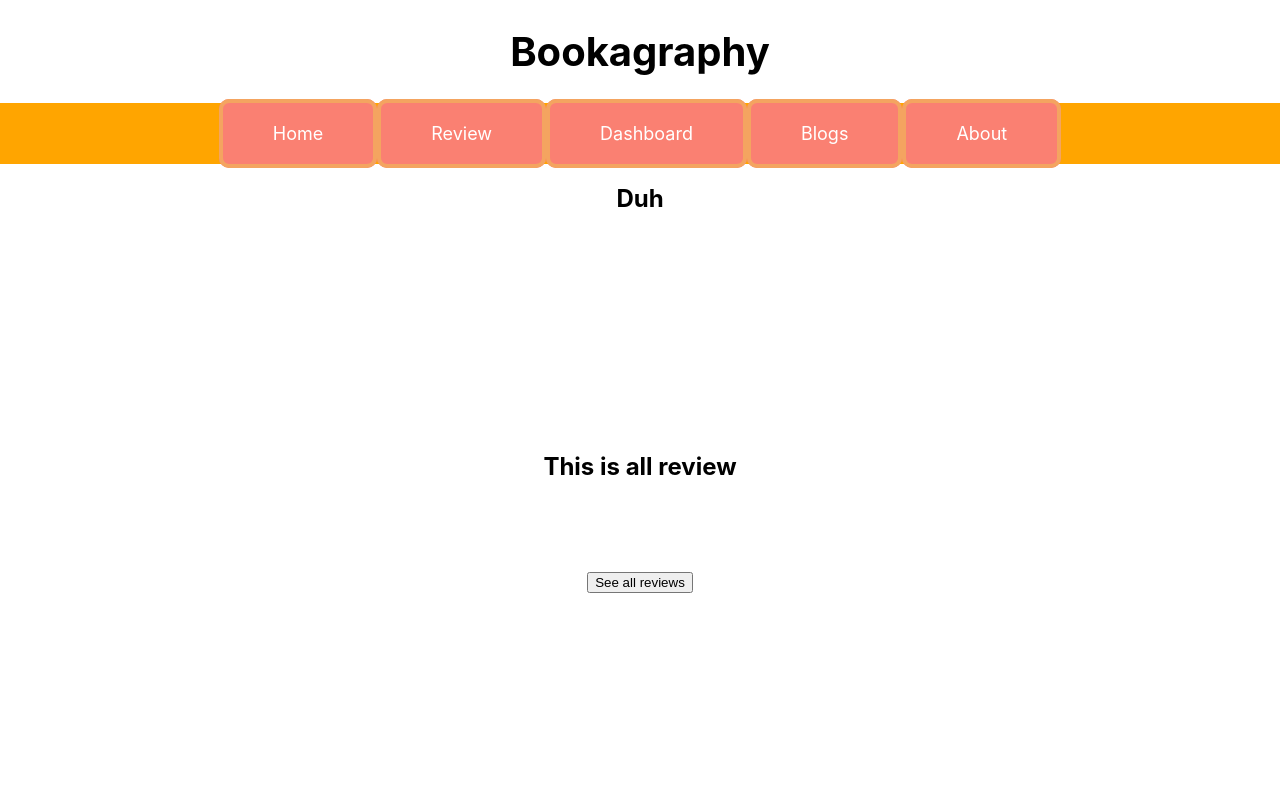
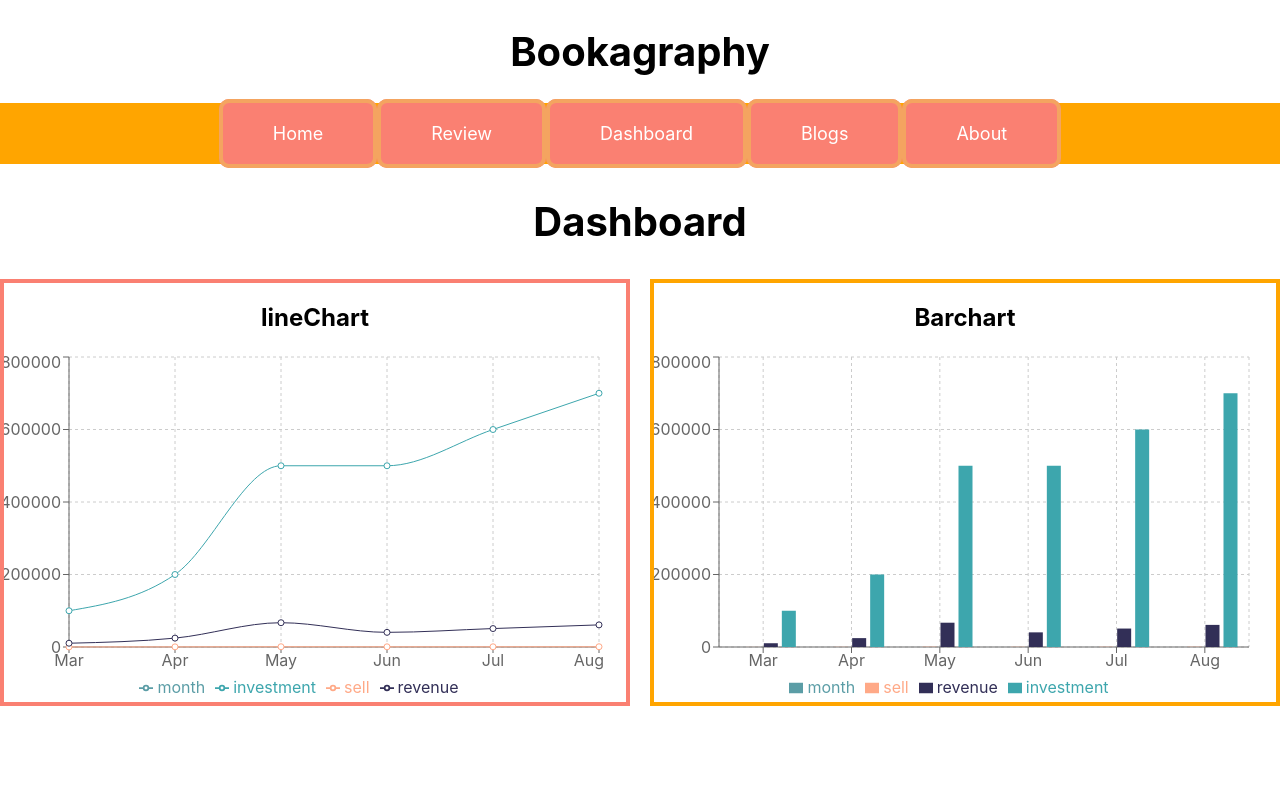
Before and after one commit to Ohi20/PH-9th-Assignment, a React (Create React App) app: page /dashboard in a window 1280 px wide. Shown: the top 800 px of the page. Built offline with nearby package versions, Linux system fonts and the light colour scheme.

Commit message:
dashboard created

```diff
--- a/package.json
+++ b/package.json
@@ -10,6 +10,7 @@
     "react-dom": "^18.0.0",
     "react-router-dom": "^6.3.0",
     "react-scripts": "5.0.0",
+    "recharts": "^2.1.9",
     "web-vitals": "^2.1.4"
   },
   "scripts": {
--- a/src/Components/Dashboard/Dashboard.css
+++ b/src/Components/Dashboard/Dashboard.css
@@ -0,0 +1,14 @@
+.charts{
+    display: grid;
+    grid-template-columns: 1fr 1fr;
+    grid-gap: 20px;
+}
+.dash-header{
+    font-size: 40px;
+}
+.linechart{
+    border: 4px solid salmon;
+}
+.piechart{
+    border: 4px solid orange;
+}
--- a/src/Components/Dashboard/Dashboard.js
+++ b/src/Components/Dashboard/Dashboard.js
@@ -1,9 +1,49 @@
-import React from 'react';
+import React, { useEffect, useState } from 'react';
+import { Bar, BarChart, CartesianGrid, Legend, Line, LineChart, Pie, PieChart, Tooltip, XAxis, YAxis } from 'recharts';
+import "./Dashboard.css";
 
 const Dashboard = () => {
+    const [info, setInfo] = useState([]);
+    useEffect(() => {
+        fetch('Data.json')
+            .then(res => res.json())
+            .then(data => setInfo(data))
+    }, [])
+
     return (
         <div>
-            <h2>Duh</h2>
+            <h2 className='dash-header'>Dashboard</h2>
+            <div className='charts'>
+                <div className='linechart'>
+                    <h2>lineChart</h2>
+                    <LineChart width={600} height={350} data={info}
+                    >
+                        <CartesianGrid strokeDasharray="3 3" />
+                        <XAxis dataKey="month" />
+                        <YAxis />
+                        <Tooltip />
+                        <Legend />
+                        <Line type="monotone" dataKey={'month'} stroke="#5B9DA6" />
+                        <Line type="monotone" dataKey={'investment'} stroke="#3DA6AD" />
+                        <Line type="monotone" dataKey={'sell'} stroke="#FFA987" />
+                        <Line type="monotone" dataKey={'revenue'} stroke="#322F57" />
+                    </LineChart>
+                </div>
+                <div className='piechart'>
+                    <h2>Barchart</h2>
+                    <BarChart width={600} height={350} data={info}>
+  <CartesianGrid strokeDasharray="3 3" />
+  <XAxis dataKey="month" />
+  <YAxis />
+  <Tooltip />
+  <Legend />
+  <Bar dataKey="month" fill="#5B9DA6" />
+  <Bar dataKey="sell" fill="#FFA987" />
+  <Bar dataKey="revenue" fill="#322F57" />
+  <Bar dataKey="investment" fill="#3DA6AD" />
+</BarChart>
+                </div>
+            </div>
         </div>
     );
 };
--- a/src/Components/Home/Home.css
+++ b/src/Components/Home/Home.css
@@ -5,27 +5,43 @@
 
 .header-text {
     color: salmon;
-    padding: 150px 70px;
+    margin-left: 15px;
+
 
 }
 
 .welcome-text {
     font-size: 50px;
+    padding-bottom: 50px;
 }
 
 .paragraph-text {
     font-size: 30px;
     color: black;
-    padding: 0 120px;
+
+    text-align: left;
+
 }
 
 .home-img {
 
     padding-top: 70px;
+    padding-left: 20px;
 
 }
 
 .home-img img {
-    width: 900px;
+    width: 800px;
     height: 650px;
 }
+
+.home-btn {
+    background-color: salmon;
+    padding: 15px 30px;
+    color: white;
+    border-radius: 5px;
+    border: none;
+    font-size: 15px;
+    display: flex;
+    justify-content: left;
+}
--- a/src/Components/Home/Home.js
+++ b/src/Components/Home/Home.js
@@ -1,4 +1,5 @@
 import React from 'react';
+
 import "./Home.css";
 
 const Home = () => {
@@ -8,11 +9,13 @@ const Home = () => {
             <div className='header-text'>
                 <h3 className='welcome-text'>Welcome</h3>
                 <p className='paragraph-text'>Reading not only has tremendous power when it comes to fueling the development of all aspects of language ability, its importance to the entirety of a human life in this day and age really can’t be overstated.</p>
+            <button className='home-btn'>Explore!</button>
             </div>
             <div className='home-img'>
                 <img src='https://storage.googleapis.com/circlesoft/tiny_mce/0004/6085/original_favesnraves_2021_web_crop.jpg?8' alt=''></img>
             </div>
             <hr></hr>
+
         </div>
     );
 };
```
Also changed, not shown: 1 other file (tests, documents, lock files or other folders).
